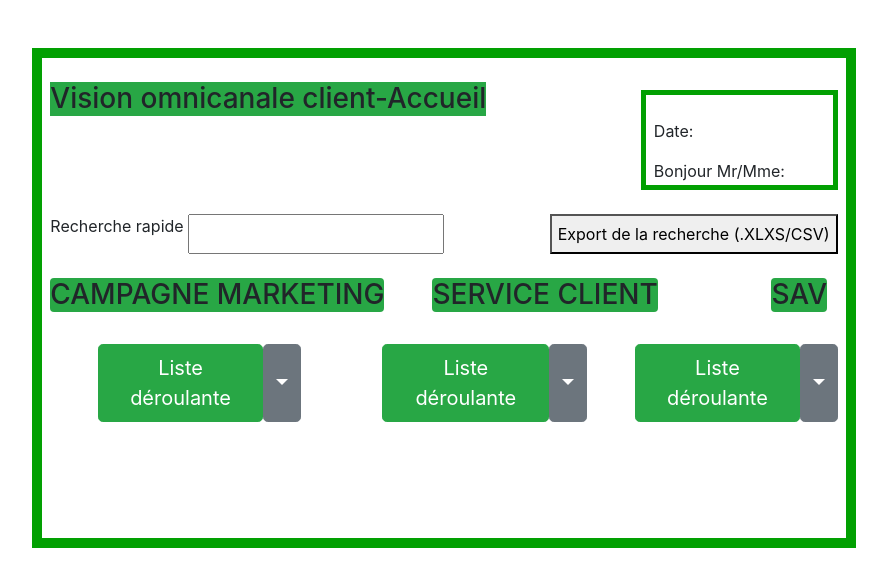
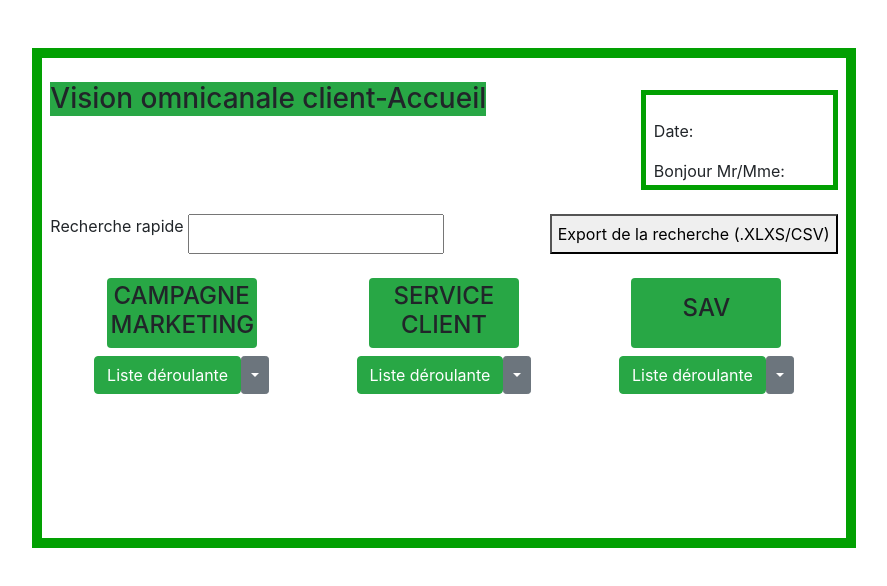
Before and after one commit to lincayS/Telingence, a plain HTML site: page recherche.html in a window 1280 px wide. Shown: the whole page, without its empty margins (196-1083 px from the left). Drawn offline with nearby package versions, Linux system fonts and the light colour scheme.

Commit message:
recherche

```diff
--- a/recherche.html
+++ b/recherche.html
@@ -1,13 +1,16 @@
 <!DOCTYPE html>
 <html lang="en">
+
 <head>
     <meta charset="UTF-8">
     <meta http-equiv="X-UA-Compatible" content="IE=edge">
     <meta name="viewport" content="width=device-width, initial-scale=1.0">
     <title>Document</title>
     <link rel="stylesheet" href="style.css">
-    <link rel="stylesheet" href="https://cdn.jsdelivr.net/npm/bootstrap@4.6.1/dist/css/bootstrap.min.css" integrity="sha384-zCbKRCUGaJDkqS1kPbPd7TveP5iyJE0EjAuZQTgFLD2ylzuqKfdKlfG/eSrtxUkn" crossorigin="anonymous">
+    <link rel="stylesheet" href="https://cdn.jsdelivr.net/npm/bootstrap@4.6.1/dist/css/bootstrap.min.css"
+        integrity="sha384-zCbKRCUGaJDkqS1kPbPd7TveP5iyJE0EjAuZQTgFLD2ylzuqKfdKlfG/eSrtxUkn" crossorigin="anonymous">
 </head>
+
 <body>
     <div class="container col-8 offset-2">
         <div class="p-2 mt-5 pt-4 " id="border">
@@ -26,15 +29,14 @@
                 </div>
                 <button>Export de la recherche (.XLXS/CSV)</button>
             </div>
-        <div class="d-flex mt-4 justify-content-start">
-            <h3 class="bg-success mr-5 rounded">CAMPAGNE MARKETING</h3>
-            <h3 class="bg-success mr-5 rounded">SERVICE CLIENT</h3>
-            <h3 class="bg-success rounded offset-1">SAV</h3>
-        </div>
+
             <div class="d-flex">
-        <div class="d-flex mt-4 justify-content-start">
-            <button class="btn btn-success btn-lg ml-5" type="button">Liste déroulante</button>
-                <button type="button" class="btn btn-lg btn-secondary dropdown-toggle dropdown-toggle-split" data-toggle="dropdown" aria-haspopup="true" aria-expanded="false">
+                <div class="d-flex mt-4 flex-column align-items-center col-4">
+                    <h4 class="bg-success rounded text-center p-1">CAMPAGNE MARKETING</h4>
+                    <div class="row">
+                        <button class="btn btn-success" type="button">Liste déroulante</button>
+                        <button type="button" class="btn btn-sm btn-secondary dropdown-toggle dropdown-toggle-split"
+                            data-toggle="dropdown" aria-haspopup="true" aria-expanded="false">
                             <span class="sr-only">Toggle Dropdown</span>
                         </button>
                         <div class="dropdown-menu">
@@ -45,9 +47,14 @@
                             <a class="dropdown-item" href="#">Cinquième campagne cliquable</a>
                         </div>
                     </div>
-        <div class="d-flex mt-4 justify-content-start offset-1">
-            <button class="btn btn-success btn-lg ml-3" type="button">Liste déroulante</button>
-                <button type="button" class="btn btn-lg btn-secondary dropdown-toggle dropdown-toggle-split" data-toggle="dropdown" aria-haspopup="true" aria-expanded="false">
+                </div>
+                <div class="d-flex mt-4 flex-column align-items-center col-4">
+                    <h4 class="bg-success rounded text-center p-1">SERVICE CLIENT</h4>
+                    <div class="row">
+
+                        <button class="btn btn-success" type="button">Liste déroulante</button>
+                        <button type="button" class="btn btn-sm btn-secondary dropdown-toggle dropdown-toggle-split"
+                            data-toggle="dropdown" aria-haspopup="true" aria-expanded="false">
                             <span class="sr-only">Toggle Dropdown</span>
                         </button>
                         <div class="dropdown-menu">
@@ -58,9 +65,14 @@
                             <a class="dropdown-item" href="#">Cinquième demande cliquable</a>
                         </div>
                     </div>
-        <div class="d-flex mt-4 justify-content-start">
-            <button class="btn btn-success btn-lg ml-5" type="button">Liste déroulante</button>
-                <button type="button" class="btn btn-lg btn-secondary dropdown-toggle dropdown-toggle-split" data-toggle="dropdown" aria-haspopup="true" aria-expanded="false">
+                </div>
+                <div class="d-flex mt-4 flex-column align-items-center col-4">
+                    <h4 class="bg-success rounded text-center p-3">SAV</h4>
+                    <div class="row">
+
+                        <button class="btn btn-success " type="button">Liste déroulante</button>
+                        <button type="button" class="btn btn-sm btn-secondary dropdown-toggle dropdown-toggle-split"
+                            data-toggle="dropdown" aria-haspopup="true" aria-expanded="false">
                             <span class="sr-only">Toggle Dropdown</span>
                         </button>
                         <div class="dropdown-menu">
@@ -72,6 +84,8 @@
                         </div>
                     </div>
                 </div>
+
+            </div>
         </div>
 
 
@@ -79,7 +93,12 @@
 
 
 
-    <script src="https://cdn.jsdelivr.net/npm/jquery@3.5.1/dist/jquery.slim.min.js" integrity="sha384-DfXdz2htPH0lsSSs5nCTpuj/zy4C+OGpamoFVy38MVBnE+IbbVYUew+OrCXaRkfj" crossorigin="anonymous"></script>
-    <script src="https://cdn.jsdelivr.net/npm/bootstrap@4.6.1/dist/js/bootstrap.bundle.min.js" integrity="sha384-fQybjgWLrvvRgtW6bFlB7jaZrFsaBXjsOMm/tB9LTS58ONXgqbR9W8oWht/amnpF" crossorigin="anonymous"></script>
+    <script src="https://cdn.jsdelivr.net/npm/jquery@3.5.1/dist/jquery.slim.min.js"
+        integrity="sha384-DfXdz2htPH0lsSSs5nCTpuj/zy4C+OGpamoFVy38MVBnE+IbbVYUew+OrCXaRkfj"
+        crossorigin="anonymous"></script>
+    <script src="https://cdn.jsdelivr.net/npm/bootstrap@4.6.1/dist/js/bootstrap.bundle.min.js"
+        integrity="sha384-fQybjgWLrvvRgtW6bFlB7jaZrFsaBXjsOMm/tB9LTS58ONXgqbR9W8oWht/amnpF"
+        crossorigin="anonymous"></script>
 </body>
+
 </html>
--- a/style.css
+++ b/style.css
@@ -8,3 +8,8 @@
     height: 100px;
 
 }
+
+h4{
+    width: 150px;
+    height: 70px;
+}
```
Lines whose indentation alone changed are shown as unchanged.
